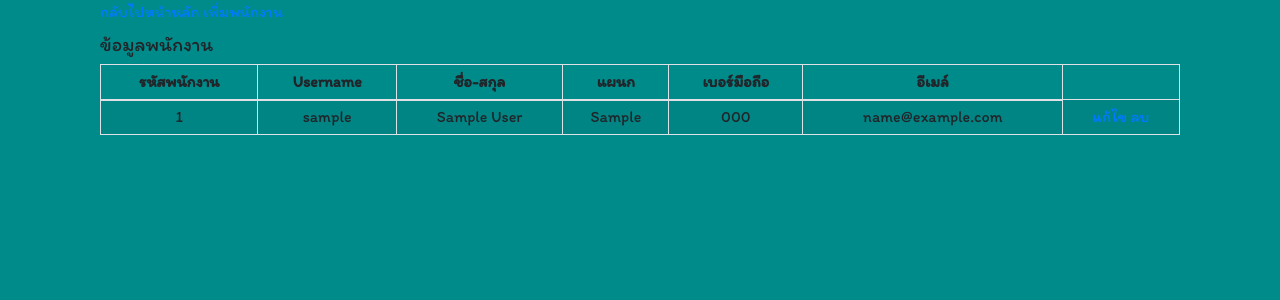
After one commit to Worrameth/Business-and-Human-Resource-Management-System-Case-Study-Forth-Smart-Service, a PHP site: page /employee.php in a window 1280 px wide. The commit adds this page. Shown: the top 300 px of the page. Run offline with PHP 8.4, Linux system fonts and the light colour scheme; tables that the repository leaves empty or names only in its code hold one stand-in row (values such as "Sample post").

Commit message:
Add employee page/edit/delete and modify location page
Add employee page and edit/delete and modify location page after add employee

```diff
--- /dev/null
+++ b/employee.php
@@ -0,0 +1,84 @@
+<?php
+include_once 'connect.php';
+$update = '';
+$delete = '';
+$result = mysqli_query($objCon, "SELECT * FROM employee");
+?>
+<!DOCTYPE html>
+<html lang="en">
+<head>
+  <meta charset="UTF-8">
+  <link rel="stylesheet" href="css/style.css" />
+  <link rel="stylesheet" href="https://maxcdn.bootstrapcdn.com/bootstrap/4.4.1/css/bootstrap.min.css"/>
+  <link href="https://fonts.googleapis.com/css?family=Itim&display=swap" rel="stylesheet">
+  <title>ข้อมูลพนักงาน</title>
+</head>
+<style type="text/css">
+ body {
+background-color: #008B8B;
+ font-family: 'Itim', cursive;
+ }
+</style>
+<body>
+<div class="container">
+        <div class="container-fluid">
+        <a href="admin.php">กลับไปหน้าหลัก</a>
+        <a href="register.php">เพิ่มพนักงาน</a>
+        <h5 class="text-center text-success" id="update"><?=$update;?></h5>
+        <h5 class="text-center text-success" id="delete"><?=$delete;?></h5>
+        <div><h5>ข้อมูลพนักงาน</h5></div>
+            <table id="tableHorizontalWrapper" class="table table-striped table-bordered table-sm text-center" cellspacing="0"width="100%">
+                <thead>
+                    <tr>
+                        <th>รหัสพนักงาน</th>
+                        <th>Username</th>
+                        <th>ชื่อ-สกุล</th>
+                        <th>แผนก</th>
+                        <th>เบอร์มือถือ</th>
+                        <th>อีเมล์</th>
+                    </tr>
+                </thead>
+                <tbody>
+                <?php
+                  while ($row = mysqli_fetch_array($result)) {
+                ?>
+                <tr>
+                <td><?=$row['userid'];?></td>
+                <td><?=$row['username'];?></td>
+                <td><?=$row['name'];?></td>
+                <td><?=$row['department'];?></td>
+                <td><?=$row['phone'];?></td>
+                <td><?=$row['email'];?></td>
+                <td><a href="employee_edit.php?id=<?php echo $row["userid"]; ?>">แก้ไข</a>
+                <a href="employee_delete.php?id=<?php echo $row["userid"]; ?>" onClick="return confirm('คุณแน่ใจแล้วนะว่าจะลบ ?')">ลบ</a></td>
+                </tr>
+                <?php
+                }
+                // close connection database
+                mysqli_close($objCon);
+                ?>
+                                </tbody>
+                            </table>
+                        </div>
+                    </div>
+
+                    <!-- js -->
+                    <script>
+                        $(document).ready(function()
+                        {
+                            setTimeout(function()
+                            {
+                                $('#update').hide();
+                            },3000);
+                        });
+
+                        $(document).ready(function()
+                        {
+                            setTimeout(function()
+                            {
+                                $('#delete').hide();
+                            },3000);
+                        });
+}
+</body>
+</html>
--- a/register.php
+++ b/register.php
@@ -16,6 +16,7 @@
 <body>
 
 <form action="save_register.php" method="POST">
+
 <div class="container" style="background-color:#ffff; border:3px solid #dedede; width:850px; border-radius:10px; margin-top: 70px; height: 800px; margin-bottom: 70px;">
 
   <center><table width="500" border="1" style="width: 500px" class="table table-bordered">
--- a/save_register.php
+++ b/save_register.php
@@ -24,8 +24,9 @@
 	if($result){
 	echo "<script type='text/javascript'>";
 	echo "alert('Register Succesfuly');";
-	echo "window.location = 'register.php'; ";
+	echo "window.location = 'employee.php'; ";
 	echo "</script>";
+
 	}
 	else{
 	echo "<script type='text/javascript'>";
```
Also changed, not shown: edit_employee.php (added, +19 -0 lines), employee_delete.php (added, +10 -0 lines).
